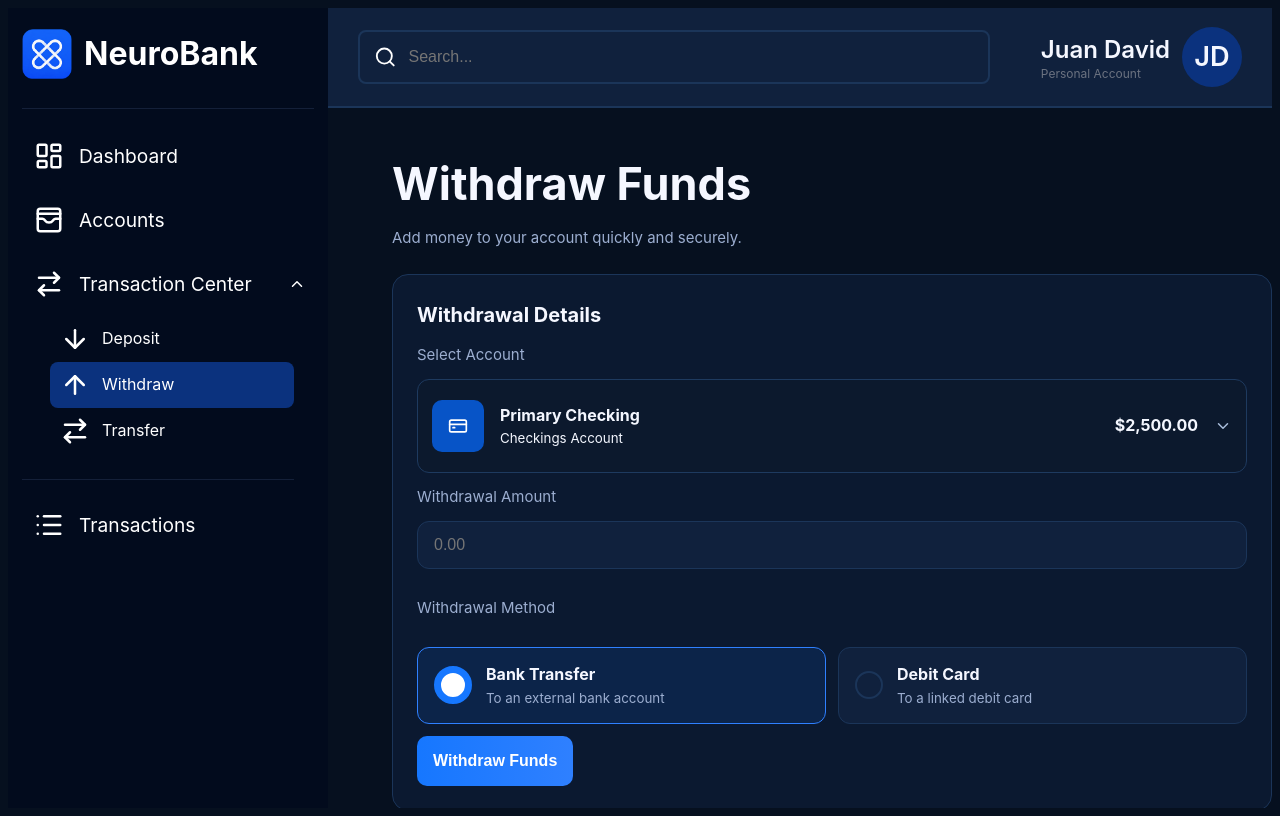
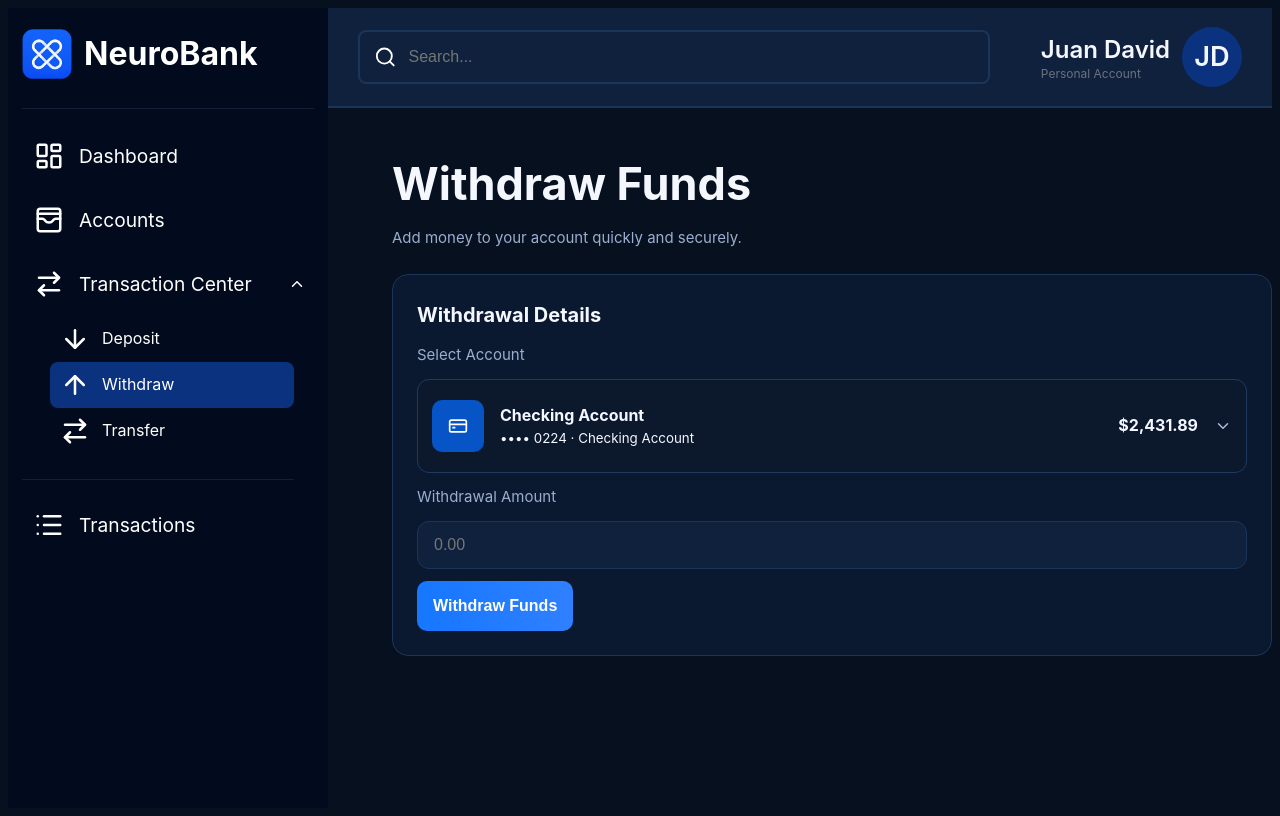
Before and after one commit to jdv75/Bank-Interface-Application, a React (Vite) app: page /withdraw in a window 1280 px wide. Built offline with nearby package versions, Linux system fonts and the light colour scheme.

Commit message:
Commented out method implementation, refactored account data to bank.json

```diff
--- a/src/components/DepositWithdrawForm/DepositWithdrawForm.tsx
+++ b/src/components/DepositWithdrawForm/DepositWithdrawForm.tsx
@@ -3,58 +3,65 @@ import type { FormEvent } from "react";
 import { ChevronDown, CreditCard, Landmark } from "lucide-react";
 import "./DepositWithdrawForm.css";
 import { getAccounts, deposit, withdraw } from "../../services/transactionService";
+import { Transaction } from "../../types/transaction";
 
-export type TransactionType = "deposit" | "withdraw";
+export type TransactionType = "deposit" | "withdrawal";
 
-export interface Account {
-    id: string;
-    name: string;
-    last4: string;
-    balance: number;
-}
+// export interface Account {
+//     id: string;
+//     name: string;
+//     last4: string;
+//     balance: number;
+// }
 
-export interface TransactionSubmission {
-    accountId: string;
-    amount: number;
-    method: string;
-}
-
-interface DepositWithdrawFormProps {
-    type: TransactionType;
-}
+// interface DepositWithdrawFormProps {
+//     type: TransactionType;
+// }
 
 const CONFIG = {
     deposit: {
         title: "Deposit Details",
         amountLabel: "Deposit Amount",
         methodLabel: "Deposit Method",
-        submitLabel: "Deposit Funds",
-        methods: [
-            { id: "bank", label: "Bank Transfer", description: "From an external bank account", icon: Landmark },
-            { id: "card", label: "Debit Card", description: "Use a linked debit card", icon: CreditCard },
-        ],
+        submitLabel: "Deposit Funds"
+        // methods: [
+        //     { id: "bank", label: "Bank Transfer", description: "From an external bank account", icon: Landmark },
+        //     { id: "card", label: "Debit Card", description: "Use a linked debit card", icon: CreditCard },
+        // ],
     },
-    withdraw: {
+    withdrawal: {
         title: "Withdrawal Details",
         amountLabel: "Withdrawal Amount",
         methodLabel: "Withdrawal Method",
-        submitLabel: "Withdraw Funds",
-        methods: [
-            { id: "bank", label: "Bank Transfer", description: "To an external bank account", icon: Landmark },
-            { id: "card", label: "Debit Card", description: "To a linked debit card", icon: CreditCard },
-        ],
-    },
+        submitLabel: "Withdraw Funds"
+        // methods: [
+        //     { id: "bank", label: "Bank Transfer", description: "To an external bank account", icon: Landmark },
+        //     { id: "card", label: "Debit Card", description: "To a linked debit card", icon: CreditCard },
+        // ],
+    }
 } as const;
 
 const formatCurrency = (value: number) =>
     value.toLocaleString("en-US", { style: "currency", currency: "USD" });
 
-function DepositWithdrawForm({ type }: DepositWithdrawFormProps) {
-    const accounts = getAccounts("usr_01");
+function createTransaction(id: string, accountId: string, type: string, createdAt: string, amount: number): Transaction {
+    return {
+        id,
+        account_id: accountId,
+        type: type === "withdrawal" ? "withdrawal" : "deposit",
+        created_at: createdAt,
+        amount
+    };
+}
+
+
+
+function DepositWithdrawForm({ type }: { type: TransactionType }) {
+    const accounts = getAccounts();
     const [accountId, setAccountId] = useState(accounts[0]?.id ?? "");
     const config = CONFIG[type];
     const [amount, setAmount] = useState("");
-    const [method, setMethod] = useState<string>(config.methods[0].id);
+    // const [method, setMethod] = useState<string>(config.methods[0].id);
 
 
     const handleSubmit = (e: FormEvent) => {
@@ -67,6 +74,7 @@ function DepositWithdrawForm({ type }: DepositWithdrawFormProps) {
 
             }
 
+ //           const transaction = createTransaction()
             if (type === "deposit") {
                 deposit(accountId, parsedAmount);
             } else {
@@ -95,7 +103,7 @@ function DepositWithdrawForm({ type }: DepositWithdrawFormProps) {
                     <span className="dw-account-details">
                         <strong>{accounts.find((account) => account.id === accountId)?.name}</strong>
                         <small>
-                            {accounts.find((account) => account.id === accountId)?.type} Account
+                            •••• {accounts.find((account) => account.id === accountId)?.last4} · {accounts.find((account) => account.id === accountId)?.type} Account
                         </small>
                     </span>
                     <strong className="dw-account-balance">
@@ -112,7 +120,7 @@ function DepositWithdrawForm({ type }: DepositWithdrawFormProps) {
                 >
                     {accounts.map((account) => (
                         <option key={account.id} value={account.id}>
-                            {account.name} — {formatCurrency(account.balance)}
+                            {account.name} •••• {account.last4} — {formatCurrency(account.balance)}
                         </option>
                     ))}
                 </select>
@@ -133,7 +141,7 @@ function DepositWithdrawForm({ type }: DepositWithdrawFormProps) {
                 />
             </div>
 
-            <p className="dw-label">{config.methodLabel}</p>
+            {/* <p className="dw-label">{config.methodLabel}</p>
             <div className="dw-methods" role="radiogroup" aria-label={config.methodLabel}>
                 <label className={`dw-method ${method === "bank" ? "selected" : ""}`}>
                     <input
@@ -164,7 +172,7 @@ function DepositWithdrawForm({ type }: DepositWithdrawFormProps) {
                         <small>{config.methods[1].description}</small>
                     </span>
                 </label>
-        </div>
+        </div> */}
 
         <div>
                 <button type="button" className="dw-submit" onClick={handleSubmit}>
--- a/src/data/accounts.json
+++ /dev/null
@@ -1,26 +0,0 @@
-[
-  {
-    "id": "acc_001",
-    "name": "Primary Checking",
-    "type": "checkings",
-    "balance": 2500.0,
-    "created_at": "2026-09-01T09:15:00Z",
-    "user_id": "usr_01"
-  },
-  {
-    "id": "acc_002",
-    "name": "Savings",
-    "type": "savings",
-    "balance": 25000.0,
-    "created_at": "2026-09-01T09:17:00Z",
-    "user_id": "usr_01"
-  },
-  {
-    "id": "acc_003",
-    "name": "Investment",
-    "type": "investment",
-    "balance": 30000.0,
-    "created_at": "2026-09-01T09:25:00Z",
-    "user_id": "usr_01"
-  }
-]
--- a/src/pages/Withdraw/Withdraw.tsx
+++ b/src/pages/Withdraw/Withdraw.tsx
@@ -14,7 +14,7 @@ function Withdraw() {
 
             </div>
 
-            <DepositWithdrawForm type="withdraw" />
+            <DepositWithdrawForm type="withdrawal" />
 
 
         </div>
--- a/src/services/transactionService.ts
+++ b/src/services/transactionService.ts
@@ -1,7 +1,7 @@
 import transactionsData from "../data/transactions.json";
 import type { Transaction } from "../types/transaction";
-import accountsData from "../data/accounts.json";
-import type { Account } from "../types/account";
+import type { Account } from "../types/bank";
+import { db } from "./bankStore";
 
 
 export function getTransactions(accountId: string, limit?: number): Transaction[] {
@@ -13,10 +13,8 @@ export function getTransactions(accountId: string, limit?: number): Transaction[
     // TODO: refactor to fetch from api
 }
 
-export function getAccounts(userId: string): Account[] {
-    return (accountsData as Account[]).filter(
-        (account) => account.user_id === userId
-    );
+export function getAccounts(): Account[] {
+    return db.accounts;
 }
 
 function validateAccount(account: Account | undefined): asserts account is Account {
@@ -26,7 +24,7 @@ function validateAccount(account: Account | undefined): asserts account is Accou
 }
 
 export function deposit(accountId: string, amount: number): void {
-    const account = (accountsData as Account[]).find(
+    const account = db.accounts.find(
         (account) => account.id === accountId
     );
 
@@ -39,7 +37,7 @@ export function deposit(accountId: string, amount: number): void {
 }
 
 export function withdraw(accountId: string, amount: number): void {
-    const account = (accountsData as Account[]).find(
+    const account = db.accounts.find(
         (account) => account.id === accountId
     );
 
@@ -53,3 +51,7 @@ export function withdraw(accountId: string, amount: number): void {
 
     account.balance -= amount;
 }
+
+export function addTransaction(transaction: Transaction): void {
+
+}
```
Also changed, not shown: src/types/account.ts (deleted, +0 -8 lines).
